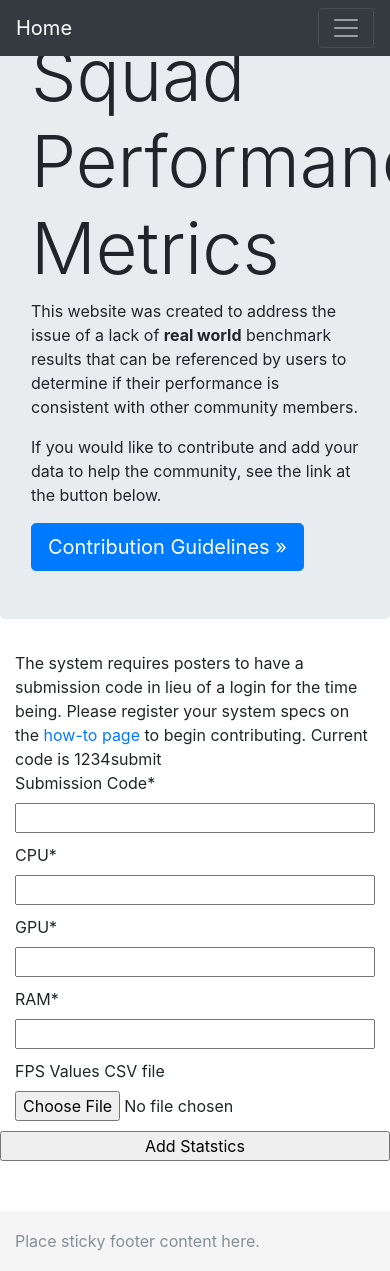
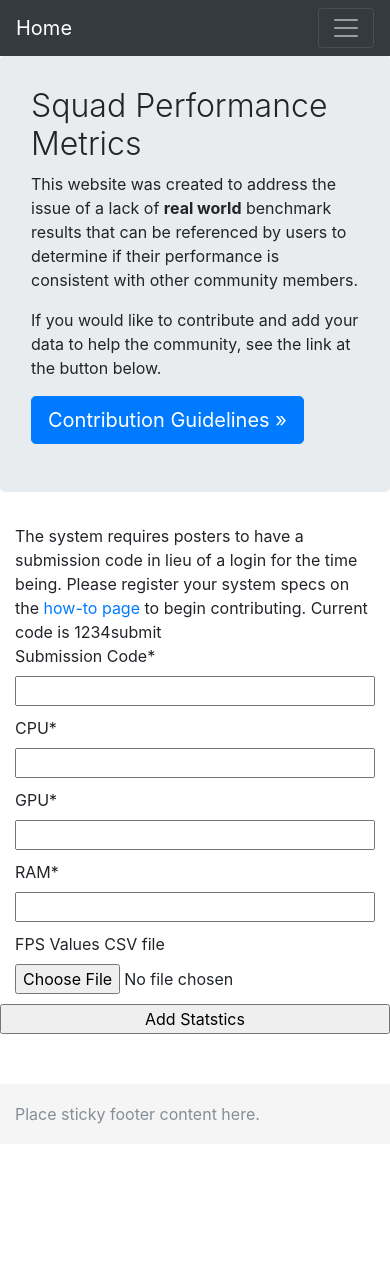
Before and after one commit to psyrus/SquadPerformance, a Flask app: page / in a window 390 px wide; the page is wider, and only the part inside the window is pictured. After the commit the page ends 1124 px from the top of that part, so only its background shows below. Run offline with Flask 2, Linux system fonts and the light colour scheme; some libraries are stand-ins or nearby versions.

Commit message:
Fixed small styling issues on the SP version

```diff
--- a/static/css/styles.css
+++ b/static/css/styles.css
@@ -13,3 +13,13 @@ input[type=text] {
 #contentSection input {
     margin-bottom: 10px;
 }
+
+@media screen and (max-width: 768px) {
+    .display-3 {
+        font-size: 2rem;
+    }
+
+    main {
+        margin-top: 55px;
+    }
+}
--- a/templates/main_template.html
+++ b/templates/main_template.html
@@ -3,8 +3,6 @@
 
 <head>
     {% block head %}
-    <link rel="stylesheet" href="/static/css/styles.css" />
-    <link rel="stylesheet" href="/static/css/sticky_footer.css" />
     <title>{% block title %}{% endblock %}</title>
     {% endblock %}
 
@@ -12,6 +10,9 @@
     <script src="https://cdnjs.cloudflare.com/ajax/libs/popper.js/1.12.3/umd/popper.min.js" integrity="sha384-vFJXuSJphROIrBnz7yo7oB41mKfc8JzQZiCq4NCceLEaO4IHwicKwpJf9c9IpFgh" crossorigin="anonymous"></script>
     <link rel="stylesheet" href="https://maxcdn.bootstrapcdn.com/bootstrap/4.0.0-beta.2/css/bootstrap.min.css" integrity="sha384-PsH8R72JQ3SOdhVi3uxftmaW6Vc51MKb0q5P2rRUpPvrszuE4W1povHYgTpBfshb" crossorigin="anonymous">
     <script src="https://maxcdn.bootstrapcdn.com/bootstrap/4.0.0-beta.2/js/bootstrap.min.js" integrity="sha384-alpBpkh1PFOepccYVYDB4do5UnbKysX5WZXm3XxPqe5iKTfUKjNkCk9SaVuEZflJ" crossorigin="anonymous"></script>
+
+    <link rel="stylesheet" href="/static/css/styles.css" />
+    <link rel="stylesheet" href="/static/css/sticky_footer.css" />
 </head>
 
 <body>
```
